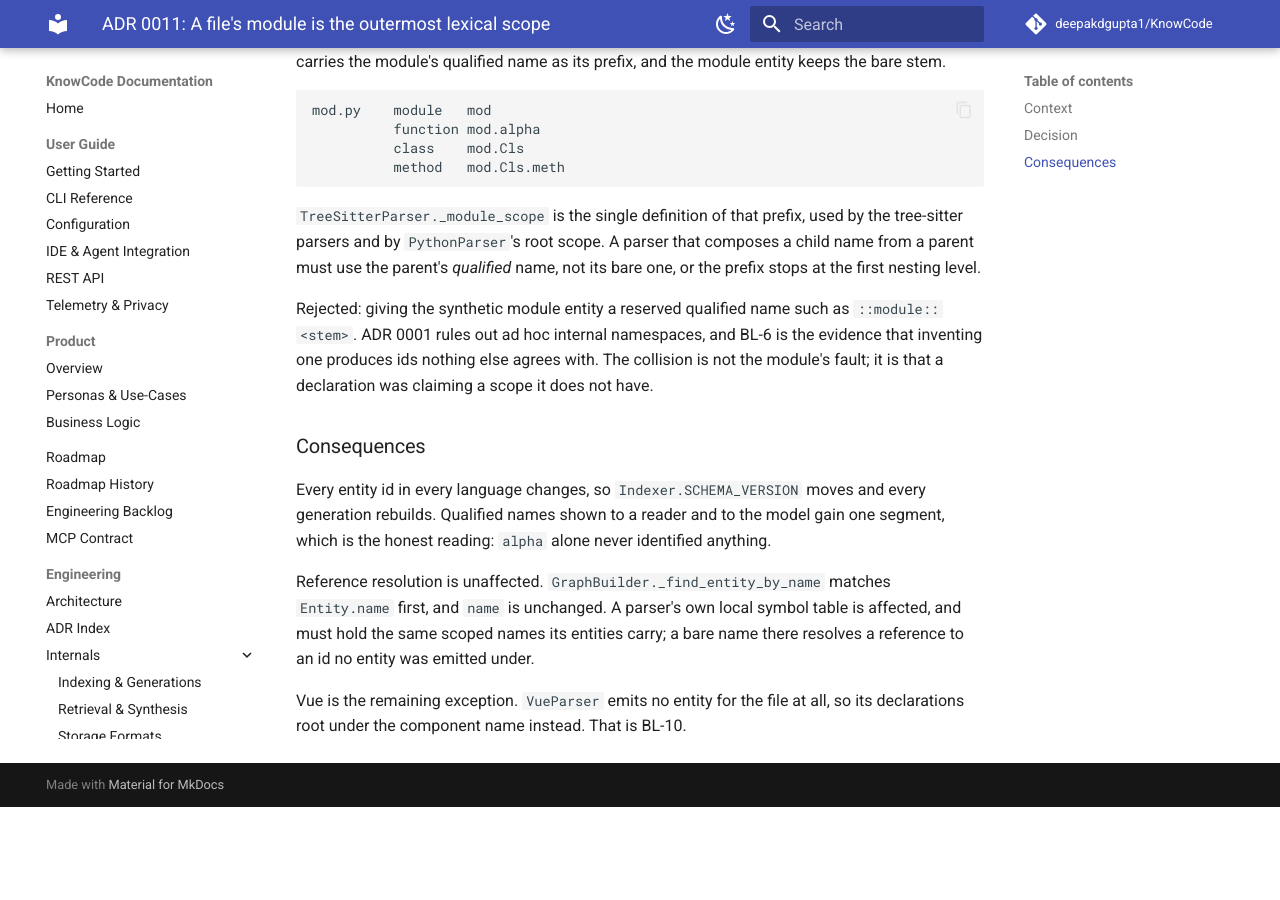
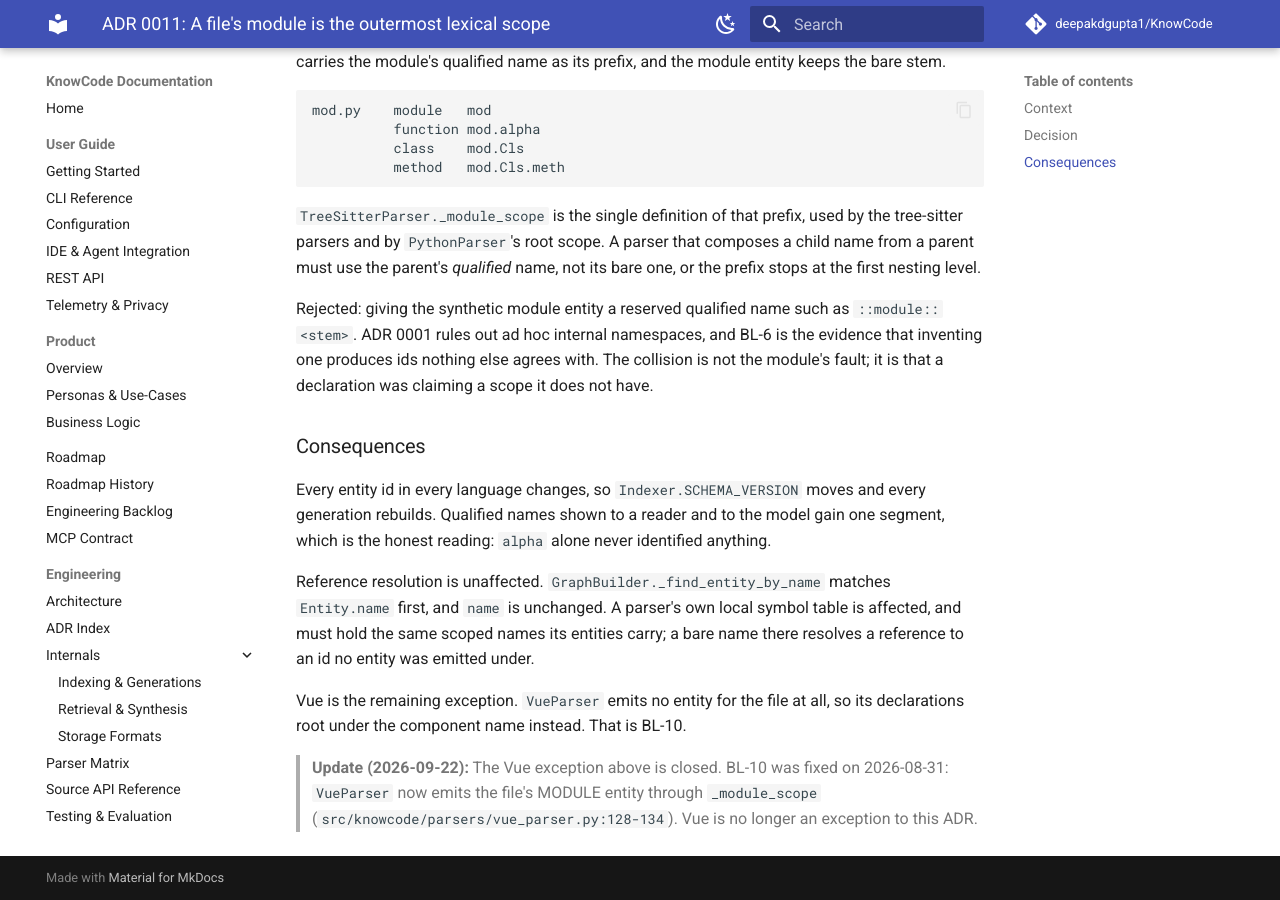
Before and after one commit to deepakdgupta1/KnowCode, an MkDocs documentation site: the page built from docs/engineering/adr/adr-0011-module-scoped-qualified-names.md, in a window 1280 px wide and 900 px high, scrolled down 972 px. Built offline with MkDocs 1.6.1 and Material for MkDocs 9.7.7, drawn with Linux system fonts in a browser that asks for light colours; comment, search, counter and statistics services are not loaded; before the commit the page ends 1779 px from its top, so only the background shows below that.

Commit message:
docs(adr): record that BL-10 closed ADR 11's Vue exception

```diff
--- a/docs/engineering/adr/adr-0011-module-scoped-qualified-names.md
+++ b/docs/engineering/adr/adr-0011-module-scoped-qualified-names.md
@@ -74,3 +74,5 @@
 
 Vue is the remaining exception. `VueParser` emits no entity for the file at all,
 so its declarations root under the component name instead. That is BL-10.
+
+> **Update (2026-09-22):** The Vue exception above is closed. BL-10 was fixed on 2026-08-31: `VueParser` now emits the file's MODULE entity through `_module_scope` (`src/knowcode/parsers/vue_parser.py:128-134`). Vue is no longer an exception to this ADR.
```
